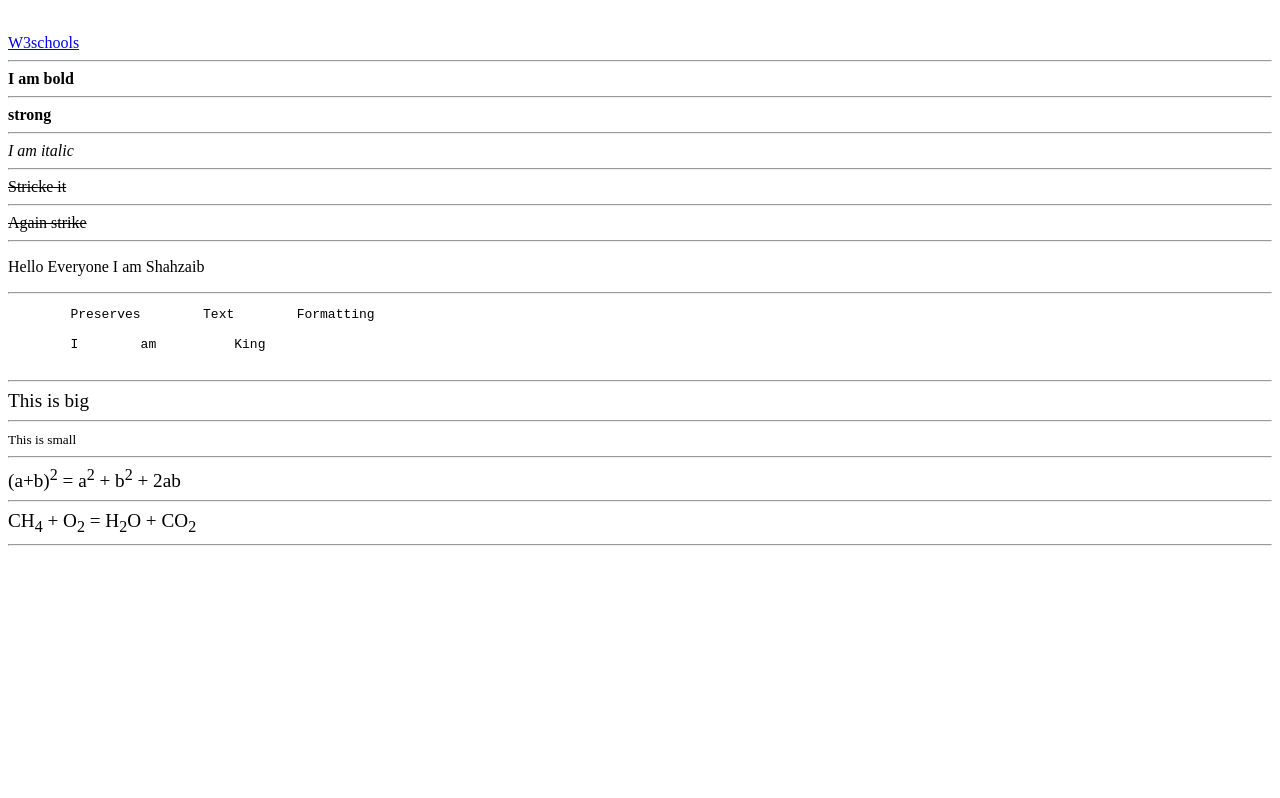
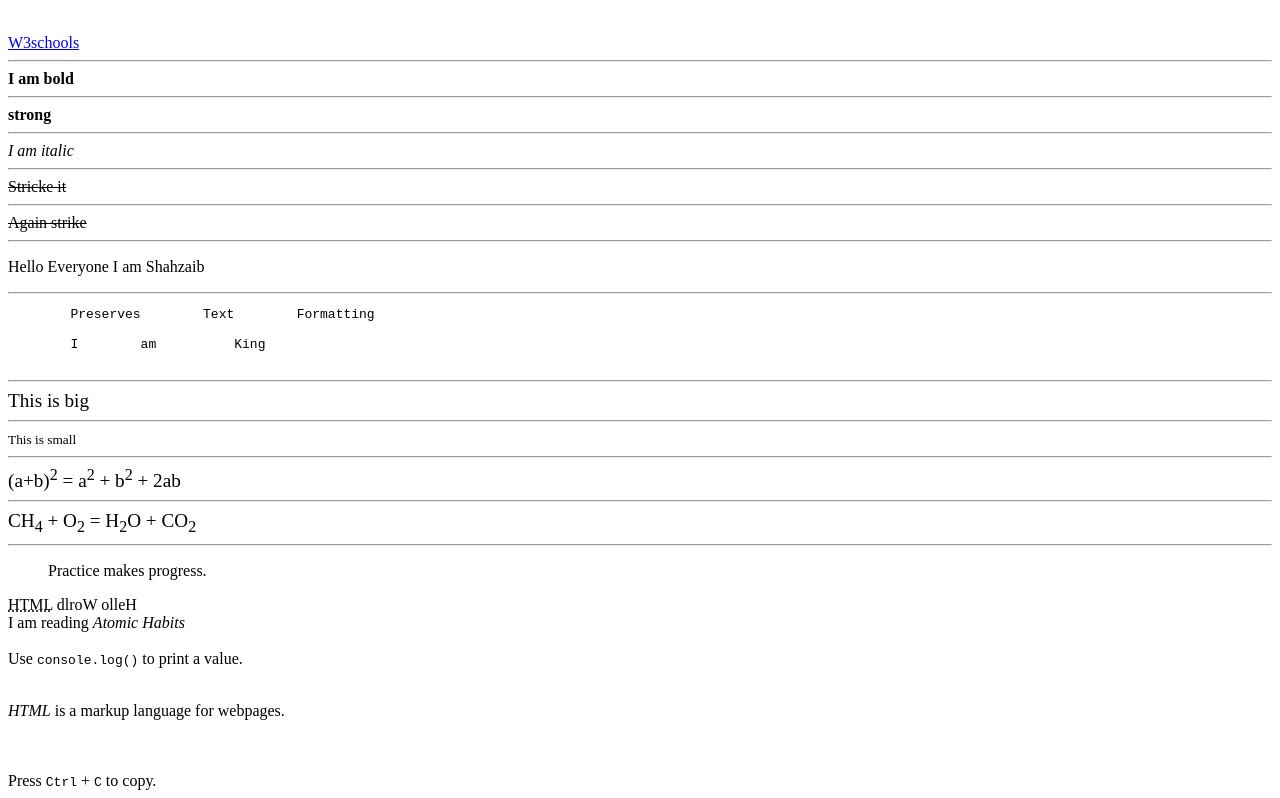
Before and after one commit to shahzaibkhan36/Html, a plain HTML site: page index.html in a window 1280 px wide. Shown: the part 790-1588 px from the top of the page. Before the commit the page ends 1344 px from the top, so only its background shows below. Drawn offline with Linux system fonts and the light colour scheme.

Commit message:
Add feature1

```diff
--- a/index.html
+++ b/index.html
@@ -38,5 +38,14 @@
     <big>(a+b)<sup>2</sup> = a<sup>2</sup> + b<sup>2</sup> + 2ab</big> <hr>
     <big>CH<sub>4</sub> + O<sub>2</sub> = H<sub>2</sub>O + CO<sub>2</sub></big>
     <hr>
+    <blockquote>
+         Practice makes progress.
+    </blockquote>
+    <abbr title="HyperText Markup Language">HTML</abbr>
+    <bdo dir="rtl">Hello World</bdo> <br>
+    I am reading <cite>Atomic Habits</cite> <br> <br>
+    Use <code>console.log()</code> to print a value. <br> <br>
+    <p><dfn>HTML</dfn> is a markup language for webpages.</p> <br> <br>
+    Press <kbd>Ctrl</kbd> + <kbd>C</kbd> to copy.
 </body>
 </html>
```
